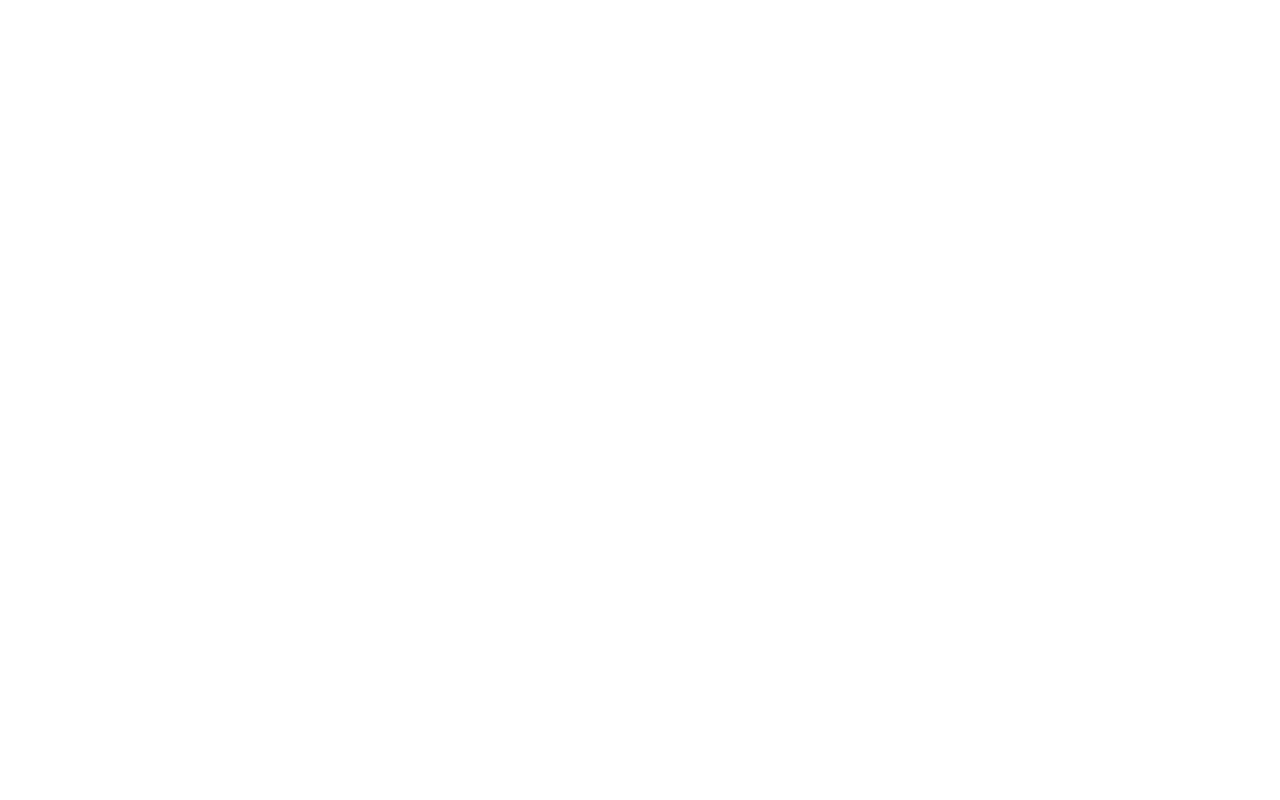
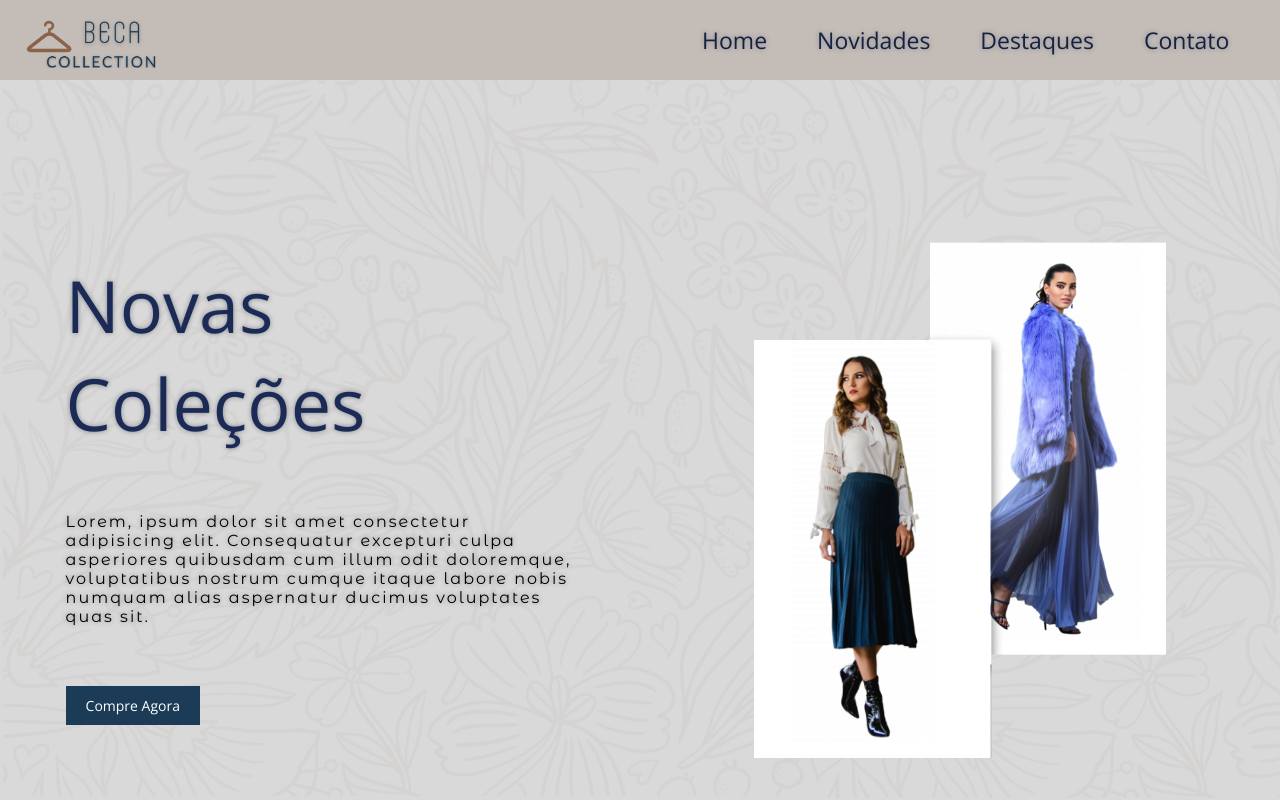
Before and after one commit to gianz1n/Projeto-Web, a plain HTML site: page Index.html in a window 1280 px wide. Drawn offline with nearby package versions, Linux system fonts and the light colour scheme.

Commit message:
atualizado 10:11h

```diff
--- a/Index.html
+++ b/Index.html
@@ -5,9 +5,35 @@
     <meta http-equiv="X-UA-Compatible" content="IE=edge">
     <meta name="viewport" content="width=device-width, initial-scale=1.0">
     <link rel="stylesheet" href="Style.css">
-    <title>Projeto Web</title>
+    <title>Loja de Roupa Online</title>
 </head>
 <body>
-
+    <header class="max-width bg" id="home">
+        <div class="container">
+            <div class="menu">
+                <div class="logo"></div>
+                <div class="desktop-menu">
+                    <ul>
+                        <li><a href="#">Home</a></li>
+                        <li><a href="#">Novidades</a></li>
+                        <li><a href="#">Destaques</a></li>
+                        <li><a href="#">Contato</a></li>
+                    </ul>
+                </div>
+            </div>
+            <div class="call">
+                <div class="left">
+                    <h1 class="color-azul text-gd">Novas Coleções</h1>
+                    <p class="color-">Lorem, ipsum dolor sit amet consectetur adipisicing elit. Consequatur excepturi culpa
+                    asperiores quibusdam cum illum odit doloremque, voluptatibus nostrum cumque itaque
+                    labore nobis numquam alias aspernatur ducimus voluptates quas sit.</p>
+                    <button>Compre Agora</button>
+                </div>
+                <div class="right">
+                    <img src="image/r9.png" alt="">
+                </div>
+            </div>
+        </div>
+    </header>
 </body>
 </html>
--- a/Style.css
+++ b/Style.css
@@ -0,0 +1,239 @@
+@import url('https://fonts.googleapis.com/css2?family=Montserrat+Alternates:wght@100;200;300;400;500;600&family=Open+Sans:wght@300;400;500;600;700&display=swap');
+
+*{
+    margin:0;
+    padding: 0;
+    box-sizing: border-box;
+    font-family: 'Open Sans', sans-serif;
+}
+
+/* Framework */
+
+html, body{
+    height: 100%;
+}
+
+.max-width {
+    width: 100%;
+    min-height: auto;
+}
+
+.bg {
+    background: url('image/bg-2.png')no-repeat;
+    background-size: cover ;
+    width: 100%;
+    height: auto;
+}
+
+.container {
+    max-width: 1680px;
+    margin: 0 auto;
+    display: flex;
+    align-items: center;
+    justify-content: center;
+    min-height: 95vh;
+}
+
+.logo {
+    background: url('image/logo-roupa.png')no-repeat;
+    background-size: contain;
+    width: 130px;
+    height: 80px;
+    position: relative;
+    top: 20px;
+    z-index: 9;
+}
+
+.menu {
+    width: 100%;
+    height: 80px;
+    display: flex;
+    align-items: center;
+    justify-content: space-between;
+    padding: 0 2%;
+    background: #c3bcb7;
+}
+
+.call {
+    display: flex;
+    align-items: center;
+    margin-top: 120px;
+}
+
+.left, .right {
+    width: 50%;
+    min-height: 600px;
+    max-height: 800px;
+    display: flex;
+    align-items: center;
+    justify-content: center;
+    padding: 0 2%;
+}
+
+img {
+    width: 70%;
+    object-fit: contain;
+}
+
+button {
+    padding: 10px 20px;
+    background: #1b3b56;
+    color: #fff;
+    font-size: 14px;
+    border: none;
+    cursor: pointer;
+    transition: 0.8s ease;
+    margin-bottom: 20px;
+    margin-top: 20px;
+}
+
+button:hover {
+    border: 1px solid #8b634a;
+    background: #8b634a;
+    color: #fff;
+    transform: scale(1.10);
+}
+
+.text-pq {
+    font-size: 20px;
+}
+
+.text-md {
+    font-size: 42px;
+}
+
+.text-gd {
+    font-size: 72px;
+}
+
+text-title {
+    font-size: 20px;
+    font-weight: 600;
+}
+
+.color-azul {
+    color: #1b2b56;
+}
+
+.color-azul-1 {
+    color: #5271ff;
+}
+
+.color-cinza-2 {
+    color: #545454;
+}
+
+/* Desktop-menu */
+
+.desktop-menu ul {
+    display: flex;
+}
+
+.desktop-menu ul li {
+    padding: 0 25px;
+    list-style-type: none;
+}
+
+.desktop-menu ul li a{
+    color: #17203f;
+    text-shadow: 0 0 5px #848790;
+    font-size: 23px;
+    font-weight: 300;
+    text-decoration: none;
+    transition: 0.8s ease;
+}
+
+.desktop-menu ul li a:hover{
+    color: #8b634a;
+    text-shadow: 0 0 5px #8b634a;
+    font-weight: 400;
+    text-decoration: underline;
+}
+/* Header */
+
+header .container {
+    flex-direction: column;
+    justify-content: flex-start;
+}
+
+header .left {
+    flex-direction: column;
+    align-items: flex-start;
+}
+
+header .left h1{
+    text-align: start;
+    font-weight: 400;
+    text-shadow: 0 0 5px #848790;
+    padding: 0 40px;
+}
+
+header .left p {
+    font-family: 'Montserrat Alternates', sans-serif;
+    font-weight: 400;
+    text-align: start;
+    letter-spacing: 2px;
+    text-shadow: 0 0 5px #848790;
+    margin-top: 60px;
+    padding: 0 40px;
+}
+
+header button {
+    margin-top: 60px;
+    margin-left: 40px;
+}
+
+header .right .imagem {
+    width: 70%;
+    height: 100%;
+    display: flex;
+    justify-content: center;
+    transition: 1s ease;
+}
+
+header .right .imagem img {
+    width: 100%;
+    object-fit: contain;
+    margin-bottom: 60px;
+}
+
+/* Responsivo */
+
+@media screen and (max-width: 922px){
+    .text-pq {
+        font-size: 13px;
+    }
+
+    .text-md {
+        font-size: 28px;
+    }
+
+    .text-gd {
+        font-size: 54px;
+    }
+}
+
+@media screen and (max-width: 740px) {
+    header .right .imagem {
+        width: 100%;
+    }
+
+    .desktop-menu ul {
+        display: none;
+    }
+}
+
+@media screen and (max-width: 648px){
+    .left {
+        width: 100%;
+        min-height: auto;
+        padding:0 2%;
+    }
+
+    .right{
+        width: 100%;
+        min-height: auto;
+        padding:0 2%;
+        margin-top: -60px;
+    }
+}
```
Also changed, not shown: image/b1.png (added), image/b2.png (added), image/b3.png (added), image/bg-2.png (added), image/bg-4.png (added), image/logo-roupa.png (added), image/r1.png (added), image/r2.png (added), image/r6.png (added), image/r9.png (added), 3 other files.
